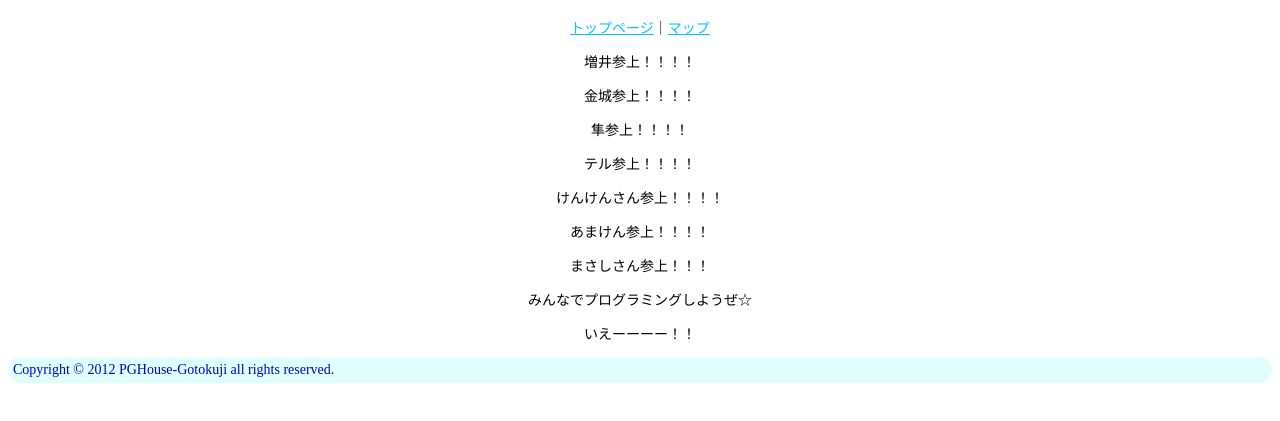
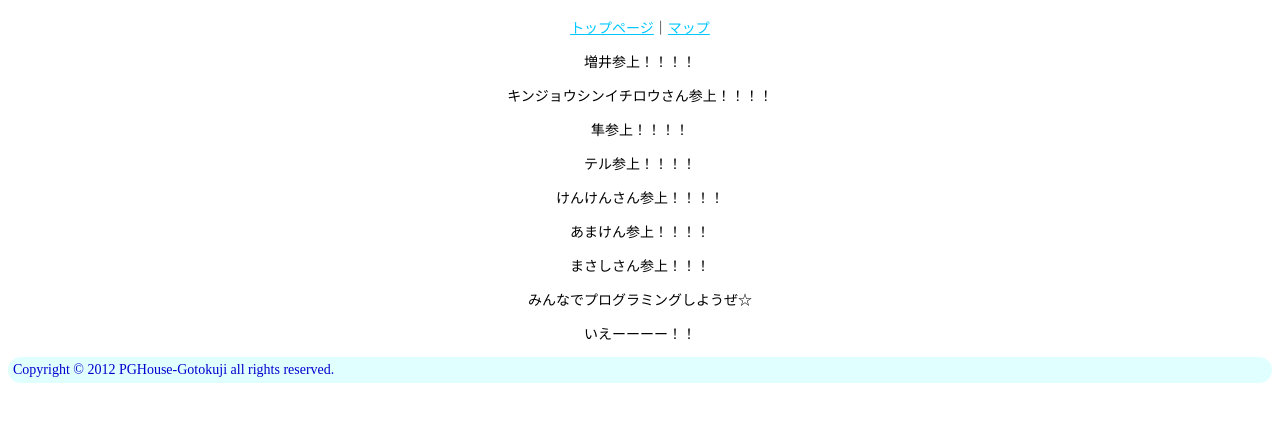
Before and after one commit to PGHouse/pgh-gotokuji, a plain HTML site: page index.html in a window 1280 px wide. Shown: the part 67-488 px from the top of the page. Drawn offline with nearby package versions, Linux system fonts and the light colour scheme.

```diff
--- a/index.html
+++ b/index.html
@@ -14,7 +14,7 @@
 <div id="container">
     <a href="index.html">トップページ</a>｜<a href="map.html">マップ</a>
     <p>増井参上！！！！</p>
-    <p>金城参上！！！！</p>
+    <p>キンジョウシンイチロウさん参上！！！！</p>
     <p>隼参上！！！！</p>
     <p>テル参上！！！！</p>
     <p>けんけんさん参上！！！！</p>
```
